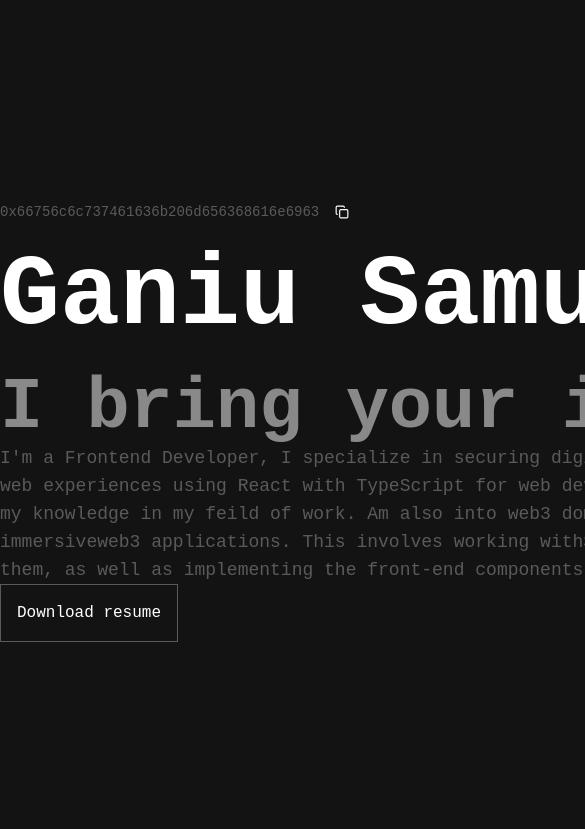
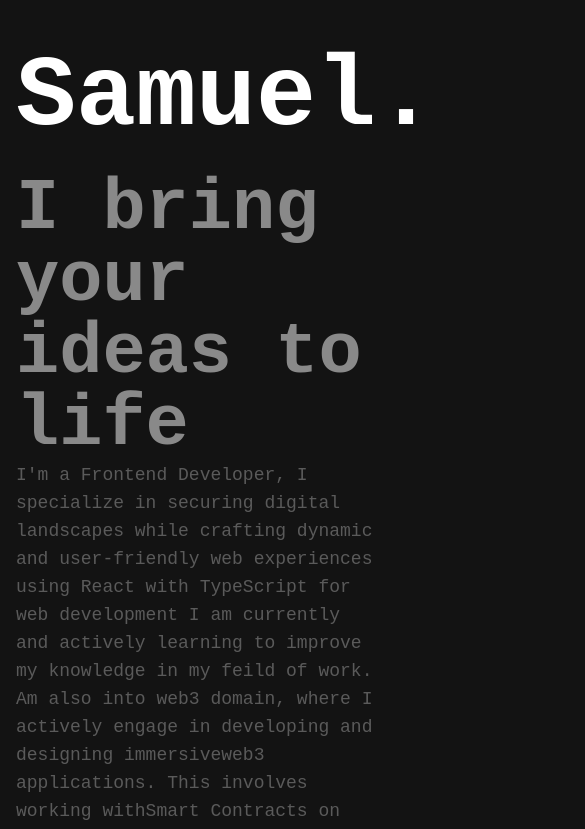
Before and after one commit to SirhmVFX/0x66756c6c737461636b206d656368616e6963, a Next.js app: page / in a window 390 px wide. Shown: the top 829 px of the page, 585 px wide, since content can reach past the window. Built offline with nearby package versions, Linux system fonts and the light colour scheme.

Commit message:
responsiveness

```diff
--- a/app/page.tsx
+++ b/app/page.tsx
@@ -3,7 +3,7 @@ import HeroSection from "@/components/Herosection";
 
 export default function Home() {
   return (
-    <main className="w-[1200px] mx-auto">
+    <main className="md:w-[1200px] mx-auto p-4 md:p-0">
       <HeroSection />
 
 
```
